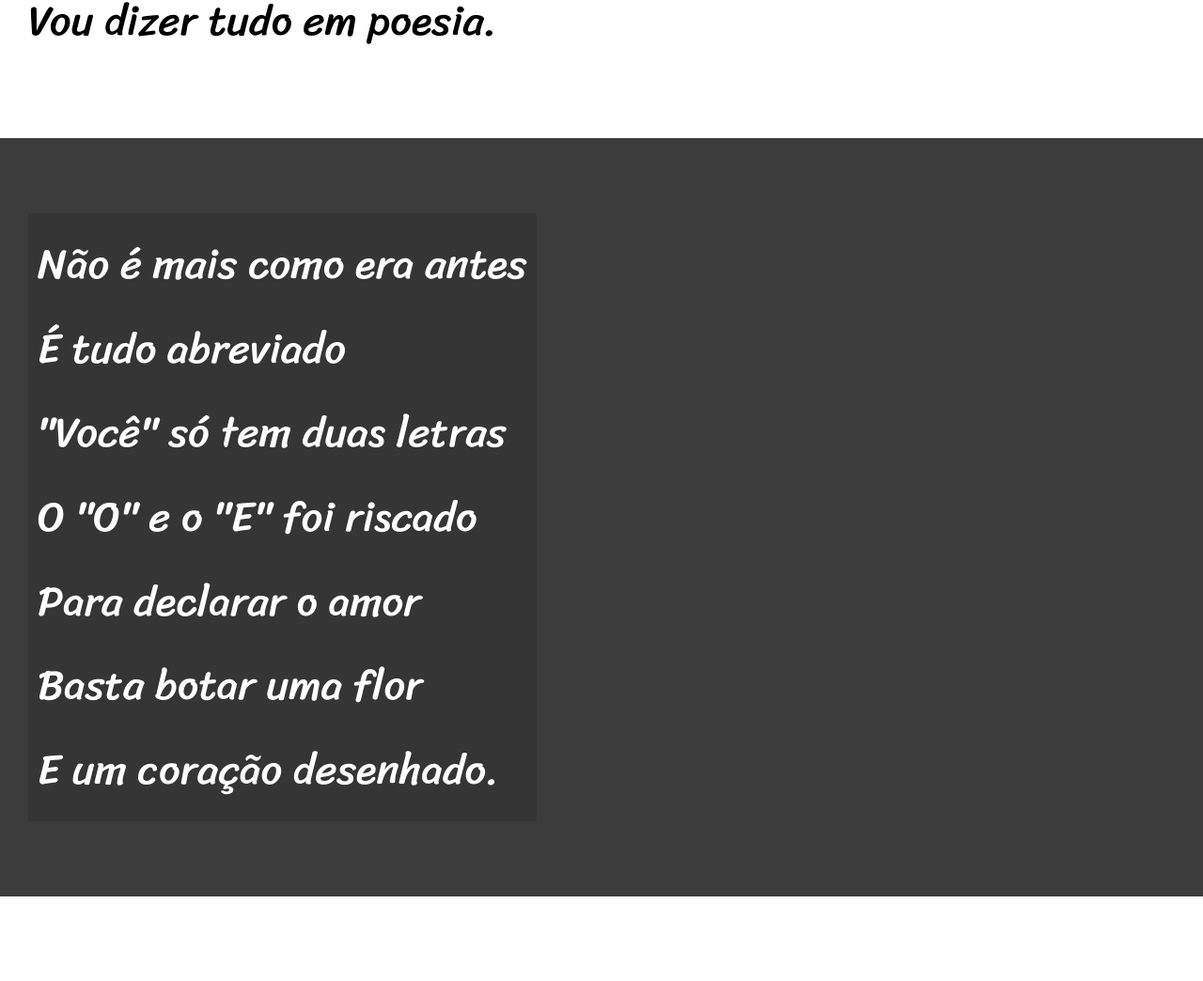
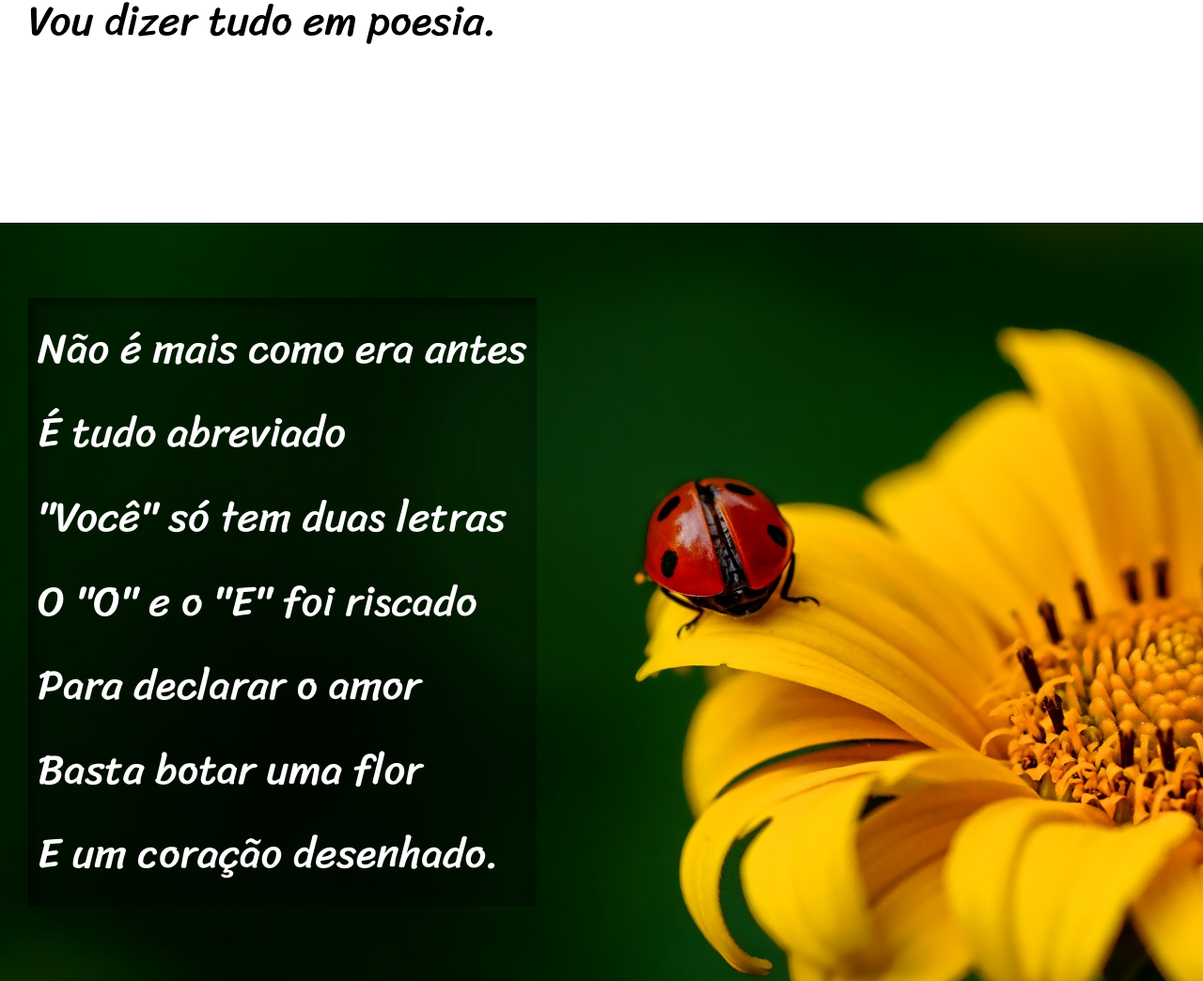
Before and after one commit to LenilsonRobertoAndrade/HTML-e-CSS, a plain HTML site: page desafios/d012/index.html in a window 1280 px wide. Shown: the part 900-1944 px from the top of the page at 94% size. Drawn offline with Linux system fonts and the light colour scheme.

Commit message:
atualizacao

```diff
--- a/desafios/d012/estilo/style.css
+++ b/desafios/d012/estilo/style.css
@@ -58,6 +58,10 @@ section {
     font-size: 3.5vw;
 }
 
+section > p {
+    padding-bottom: 2em;
+}
+
 section.normal {
     background-color: white;
     color: black;
@@ -66,12 +70,24 @@ section.normal {
 section.imagem {
     background-color: rgb(61, 60, 60);
     color: white;
+    background-size: cover;
+    background-attachment: fixed;
 }
 
 section.imagem > p {
     display: inline-block;
     padding: 10px;
-    background-color: rgba(0, 0, 0, 0.123);
+    background-color: rgba(0, 0, 0, 0.253);
+    box-shadow: inset 6px 6px 13px 0px rgba(0, 0, 0, 0.5);
+}
+
+section#img01 {
+    background-image: url('../imagens/background001.jpg');
+    background-position: right center;
+}
+
+section#img02 {
+    background-image: url('../imagens/background002.jpg');
 }
 
 footer {
--- a/desafios/d012/index.html
+++ b/desafios/d012/index.html
@@ -29,7 +29,7 @@
 
 
 
-        <section class="imagem">
+        <section class="imagem" id="img01">
             <p>
                 Não é mais como era antes <br>
                 É tudo abreviado <br>
@@ -67,7 +67,7 @@
 
 
 
-        <section class="imagem">
+        <section class="imagem" id="img02">
             <p>
                 Tenho saudade das cartas <br>
                 Escritas com a própria mão <br>
```
